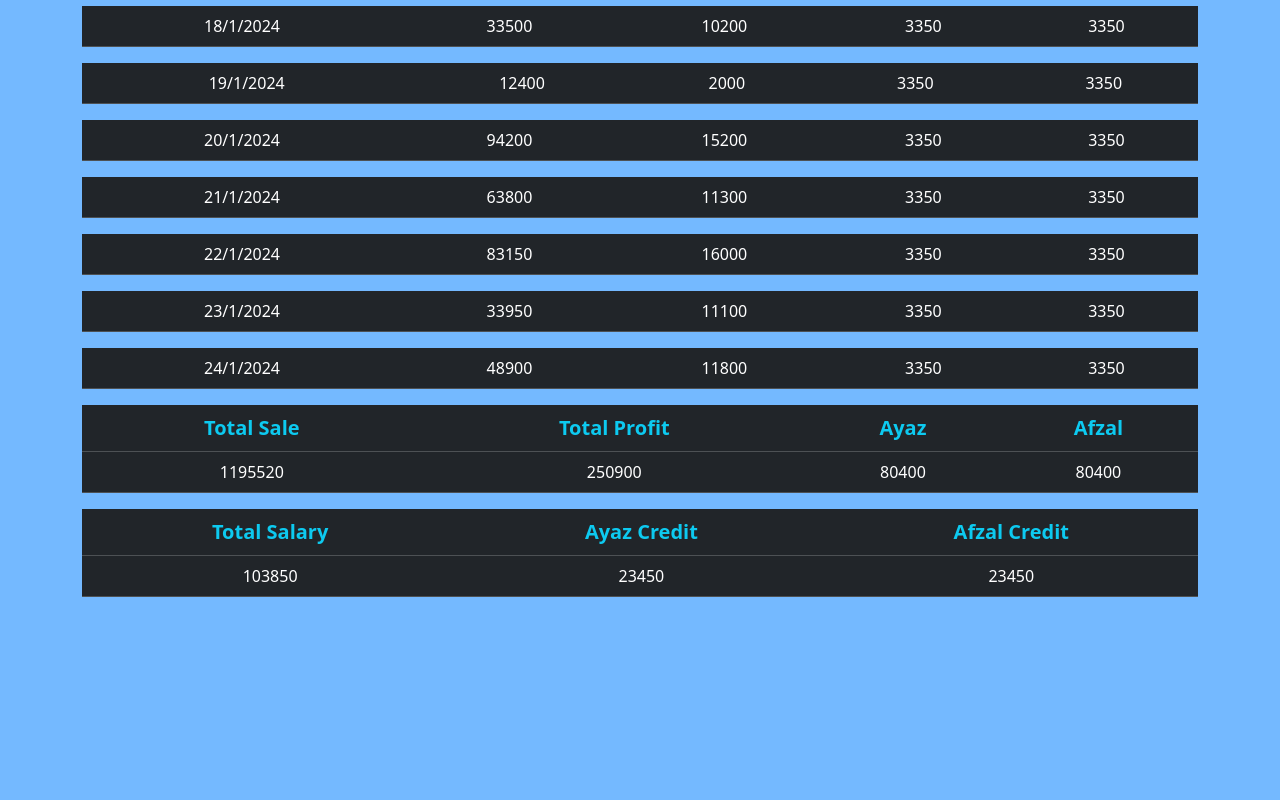
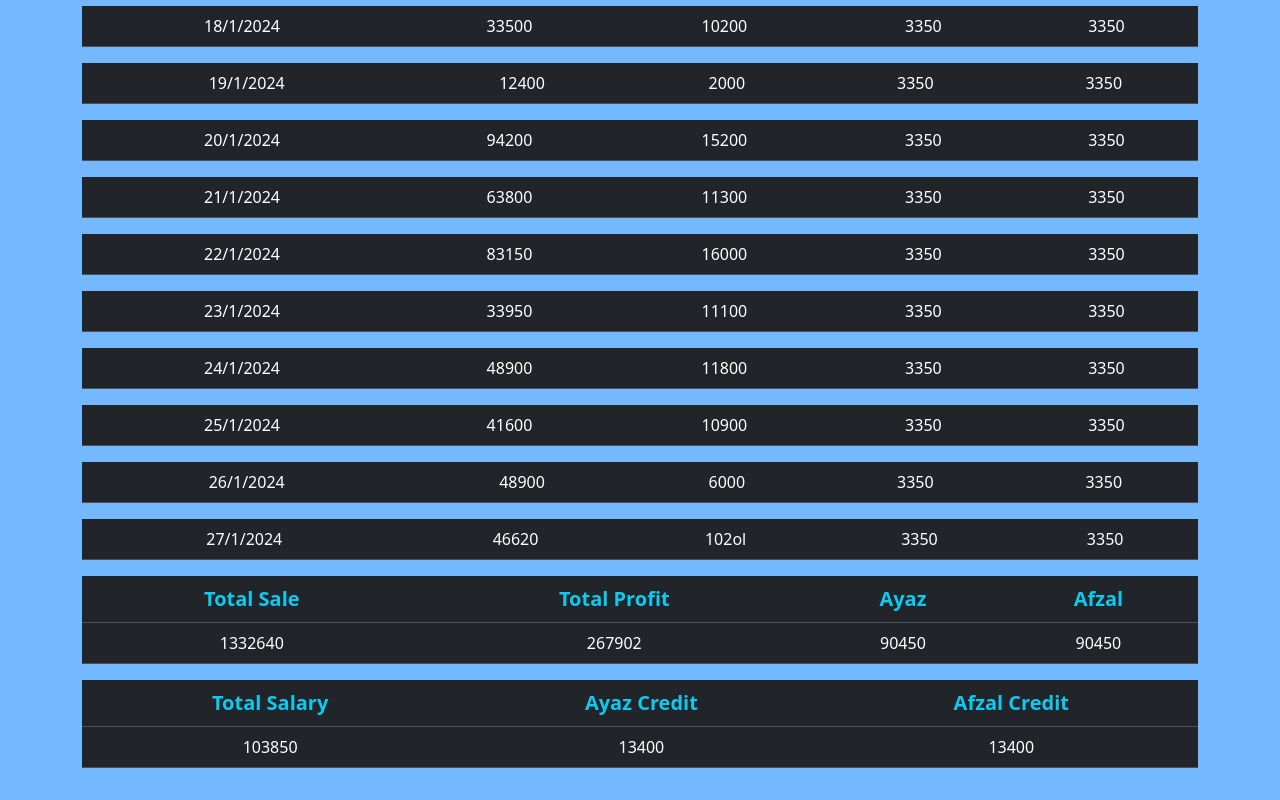
Before and after one commit to digitalrehman/Bussiness-Managment, a React (Vite) app: page /JanuaryMir24 in a window 1280 px wide. Shown: the part 1166-1966 px from the top of the page. Before the commit the page ends 1795 px from the top, so only its background shows below. Built offline with nearby package versions, Linux system fonts and the light colour scheme.

Commit message:
Update januarymirpurkhas.js

```diff
--- a/src/Componentes/DataStore/januarymirpurkhas.js
+++ b/src/Componentes/DataStore/januarymirpurkhas.js
@@ -144,6 +144,24 @@ let Add_Data_Dec = [
       profit: "11800",
       ayaz: "3350",
       afzal: "3350",
+    },{
+      date: "25/1/2024",
+      sale: "41600",
+      profit: "10900",
+      ayaz: "3350",
+      afzal: "3350",
+    },{
+      date: "26/1/2024",
+      sale: "48900",
+      profit: "6000",
+      ayaz: "3350",
+      afzal: "3350",
+    },{
+      date: "27/1/2024",
+      sale: "46620",
+      profit: "102ol",
+      ayaz: "3350",
+      afzal: "3350",
     }
     ];
 
```
